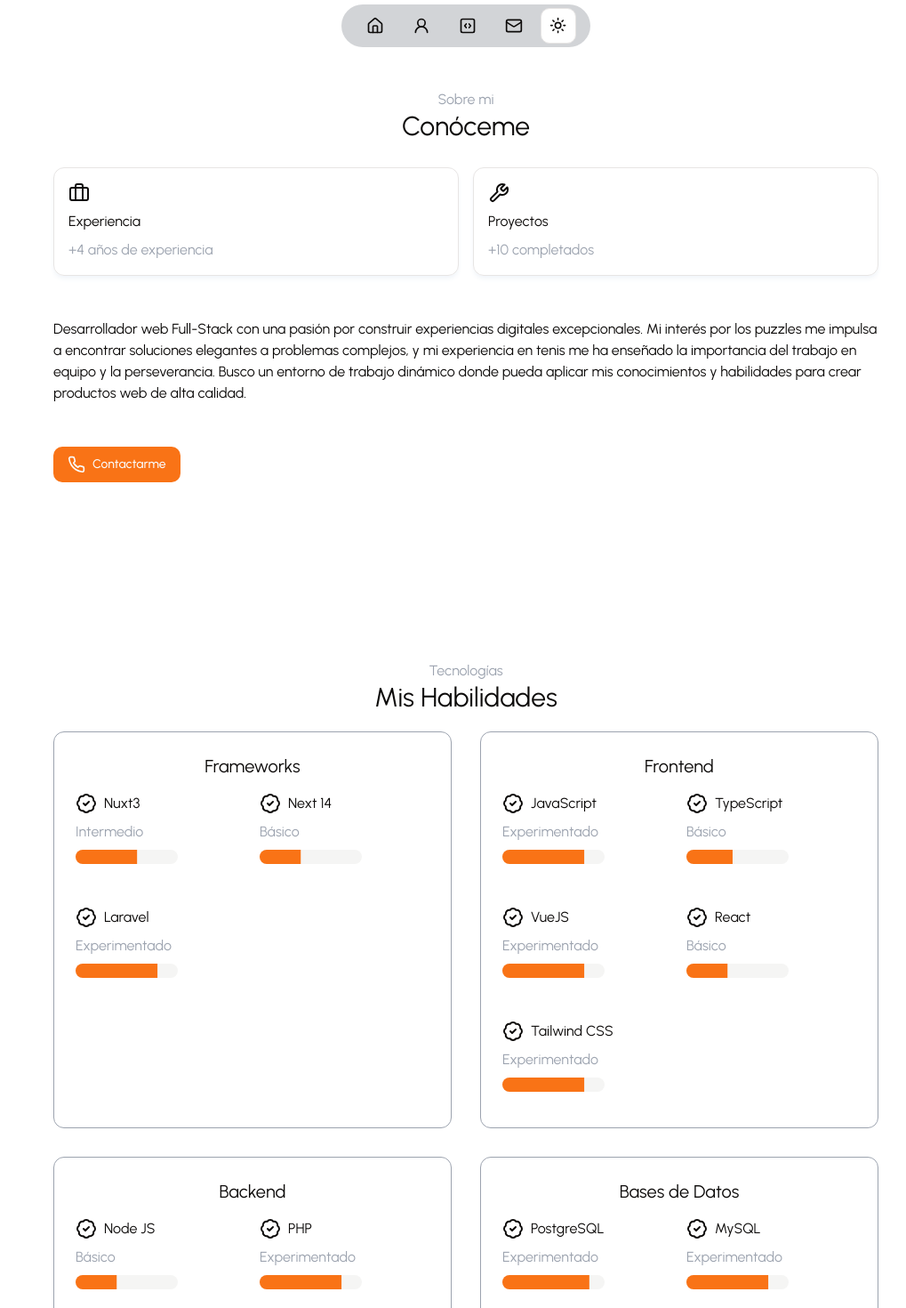
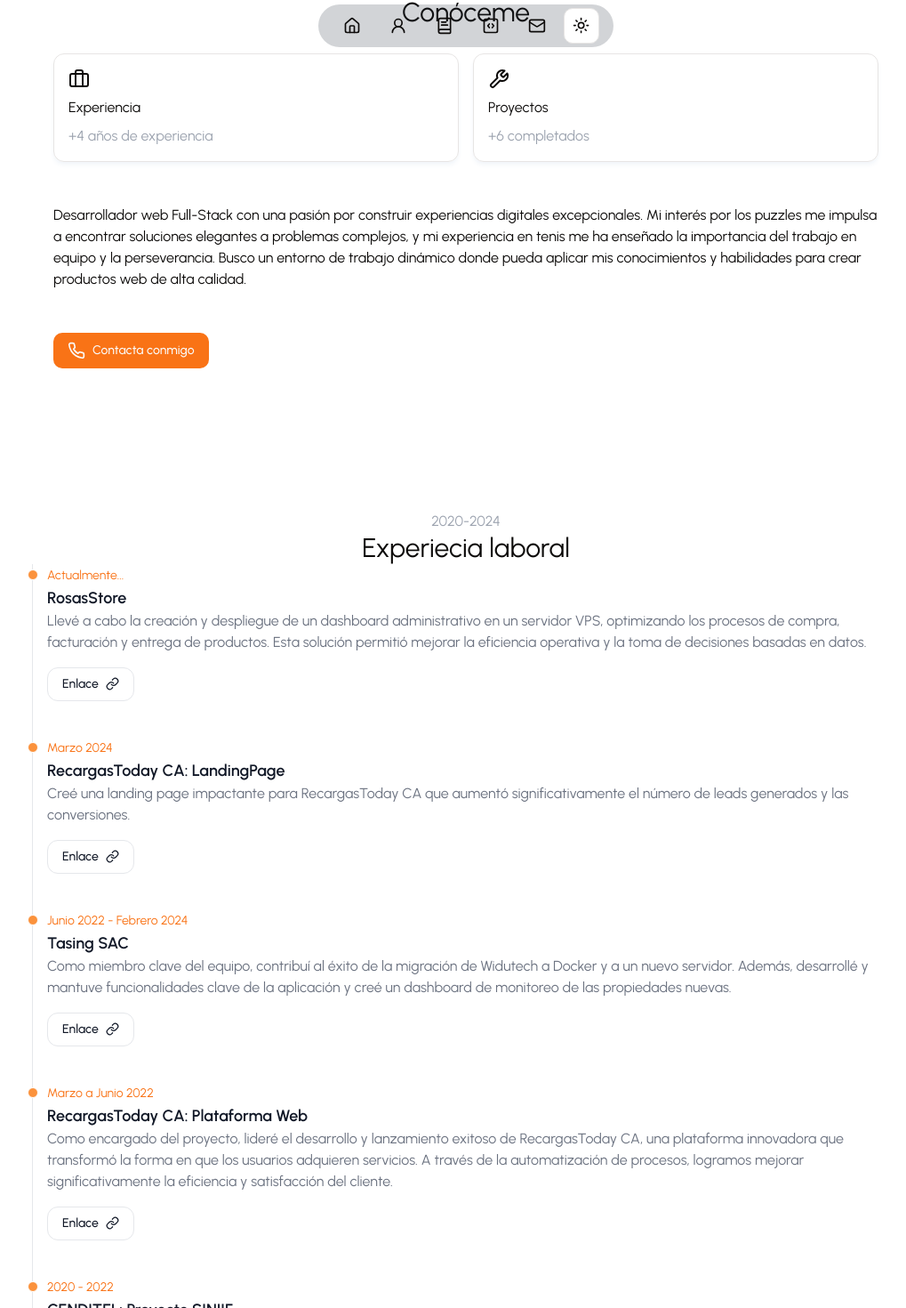
Before and after one commit to jrosasr/porfolio, a Next.js app: page / in a window 1280 px wide. Shown: the part 715-2185 px from the top of the page at 89% size, without its empty margins (116-1135 px from the left). Built offline with nearby package versions, Linux system fonts and the light colour scheme.

Commit message:
actualizacion de datos laborales y componente Timeline

```diff
--- a/app/page.tsx
+++ b/app/page.tsx
@@ -5,6 +5,7 @@ import Portfolio from '@/components/portfolio.tsx';
 import Experience from '@/components/experience.tsx';
 import Contact from '@/components/contact.tsx';
 import Footer from '@/components/footer';
+import Timeline from '@/components/timeline';
 
 export default function Home() {
   return (
@@ -12,6 +13,7 @@ export default function Home() {
       <Navbar />
       <Introduction />
       <AboutMe />
+      <Timeline />
       <Experience />
       <Portfolio />
       <Contact />
--- a/components/about-me.tsx
+++ b/components/about-me.tsx
@@ -1,7 +1,8 @@
 import Title from "@/components/shared/title.tsx";
 import { dataAboutMe } from "@/data";
-import { Button } from "./ui/button";
+import { buttonVariants } from "@/components/ui/button";
 import { Phone } from "lucide-react";
+import Link from "next/link";
 
 export default function AboutMe() {
   return (
@@ -31,9 +32,9 @@ export default function AboutMe() {
             de trabajo dinámico donde pueda aplicar mis conocimientos y
             habilidades para crear productos web de alta calidad.
           </p>
-          <Button>
-            <Phone size={20} className="mr-2" /> Contactarme
-          </Button>
+          <Link className={buttonVariants()} href="https://api.whatsapp.com/send?phone=584247060700" target="_blank">
+              <Phone size={20} className="mr-2" /> Contacta conmigo
+          </Link>
         </div>
       </div>
     </div>
--- a/components/contact.tsx
+++ b/components/contact.tsx
@@ -11,7 +11,7 @@ export default function Contact() {
             <div className="md:gap-7 grid grid-cols-1 md:grid-cols-3 mt-8">
                 <div>
                     {dataContact.map((data) => (
-                        <div key={data.id} className="flex flex-col items-center dark:bg-slate-800 mb-5 p-4 rounded-lg">
+                        <div key={data.id} className="flex flex-col items-center dark:bg-slate-800 mb-5 p-4 border rounded-lg">
                             {data.icon}
                             <p>{data.title}</p>
                             <Link href={data.link} target="_blank" className="text-blue-500">{data.subtitle}</Link>
--- a/components/experience.tsx
+++ b/components/experience.tsx
@@ -7,21 +7,25 @@ export default function Experience() {
     return (
         <div className="mx-auto md:px-12 md:py-44 p-6 max-w-5xl">
             <Title title="Mis Habilidades" pretitle="Tecnologías" />
-            <div className="gap-8 grid md:grid-cols-2 mt-5">
+            <div className="gap-8 grid md:grid-cols-3 mt-5">
                 {dataExperience.map((data) => (
                     <div
                         key={data.id}
                         className="border-gray-400 p-6 border rounded-xl"
                     >
-                        <h3 className="text-center text-xl">{data.title}</h3>
-                        <div className="gap-4 grid md:grid-cols-2">
+                        <h3 className="mb-4 text-center text-xl">{data.title}</h3>
+                        <div className="gap-4 grid md:grid-cols-1">
                             {data.experience.map((exp) => (
-                                <div key={exp.name} className="my-4">
-                                    <p className="flex gap-2 mb-2">
-                                        <BadgeCheck /> {exp.name}
-                                    </p>
-                                    <p className="mb-2 text-gray-400">{exp.subtitle}</p>
-                                    <Progress value={exp.value} className="w-[60%]" />
+                                <div key={exp.name} className="flex">
+                                    <div className="flex items-center gap-2">
+                                        <BadgeCheck />
+                                        <p className="flex flex-col">
+                                            <span>{exp.name}</span>
+                                            <span className="text-orange-400 text-xs">{exp.subtitle}</span>
+                                        </p>
+                                            {/* <span className="mb-2 ml-8 text-gray-400">{exp.subtitle}</span> */}
+                                    </div>
+                                    {/* <Progress value={exp.value} className="w-[60%]" /> */}
                                 </div>
                             ))}
                         </div>
--- a/components/introduction.tsx
+++ b/components/introduction.tsx
@@ -1,4 +1,4 @@
-import { Mail, Paperclip } from "lucide-react";
+import { Mail, Paperclip, Phone } from "lucide-react";
 import Image from "next/image";
 import Link from "next/link";
 
@@ -14,8 +14,8 @@ export default function Introduction() {
                 <h2 className="text-2xl text-gray-400">Desarrollador Full-Stack</h2>
                 <div className="flex items-center">
                     <div className="flex md:flex-row flex-col justify-between gap-4 mx-auto mt-10">
-                        <Link className={buttonVariants()} href='#account'>
-                            <Mail className="mr-2" /> Contacta conmigo
+                        <Link className={buttonVariants()} href="https://api.whatsapp.com/send?phone=584247060700" target="_blank">
+                            <Phone size={20} className="mr-2" /> Contacta conmigo
                         </Link>
                         <Link className={buttonVariants({ variant: "secondary" })} href='/cv-juan-rosas.pdf' target="_blank">
                             <Paperclip className="mr-2" /> Descargar CV
--- a/components/portfolio.tsx
+++ b/components/portfolio.tsx
@@ -9,13 +9,13 @@ export default function Portfolio() {
         <div id="portfolio" className="mx-auto mb-8 md:py-24 p-4 max-w-4xl">
             <Title title="Portfolio Freelancer" pretitle="Proyectos Realizados" />
 
-            <div className="gap-14 grid md:grid-cols-3">
+            <div className="gap-14 grid md:grid-cols-3 mt-8">
                 {dataPortfolio.map((item) => (
                     <div key={item.id}>
-                        <h3 className="mb-4 text-xl">{item.title}</h3>
+                        <h3 className="mb-4 text-gray-200 text-xl">{item.title}</h3>
                         <Image src={item.image} alt={item.title} height={300} width={300} className="rounded-2xl w-full" />
                         <div className="flex gap-3 mt-4">
-                            <Link className={buttonVariants({variant: "outline"})} href={item.urlGithub} target="_blank">Github</Link>
+                            {item.urlGithub && <Link className={buttonVariants({variant: "outline"})} href={item.urlGithub} target="_blank">Repo</Link>}
                             <Link className={buttonVariants()} href={item.urlDemo} target="_blank">Demo</Link>
                         </div>
                     </div>
--- a/components/shared/container.tsx
+++ b/components/shared/container.tsx
@@ -4,7 +4,7 @@ interface ContainerProps {
 export default function Container( props: ContainerProps ) {
     const { children } = props
     return (
-        <div className="mx-auto px-12 md:px-40 py-20 md:py-36 max-w-3xl">
+        <div className="mx-auto px-12 md:px-40 py-20 max-w-3xl">
             {children}
         </div>
     );
--- /dev/null
+++ b/components/timeline-card.tsx
@@ -0,0 +1,49 @@
+interface TimelineCardProps {
+  children: React.ReactNode;
+  title: string;
+  subtitle: string;
+  time: string;
+  url?: string;
+}
+export default function TimelineCard(props: TimelineCardProps) {
+  const { children, title, subtitle, time, url } = props;
+
+  return (
+    <li className="mb-10 ms-4">
+      <div className="absolute border-white dark:border-gray-900 bg-orange-400 dark:bg-orange-700 mt-1.5 border rounded-full w-3 h-3 -start-1.5"></div>
+      <time className="mb-1 font-normal text-orange-500 text-sm leading-none">
+        {time}
+      </time>
+      <h3 className="font-semibold text-gray-900 text-lg dark:text-white">
+        {title}
+      </h3>
+      <p className="mb-4 font-normal text-base text-gray-500 dark:text-gray-400">
+        {children}
+      </p>
+      {url && (
+        <a
+          href={url}
+          target="_blank"
+          className="inline-flex focus:z-10 items-center gap-x-2 border-gray-200 dark:border-gray-600 bg-white hover:bg-gray-100 dark:hover:bg-gray-700 dark:bg-gray-800 px-4 py-2 border rounded-lg focus:ring-4 focus:ring-gray-100 dark:focus:ring-gray-700 font-medium text-gray-900 text-sm hover:text-orange-500 focus:outline-none dark:hover:text-white focus:text-orange-600 dark:text-gray-400"
+        >
+          Enlace
+          <svg
+            xmlns="http://www.w3.org/2000/svg"
+            width="15"
+            height="15"
+            viewBox="0 0 24 24"
+            fill="none"
+            stroke="currentColor"
+            strokeWidth="2"
+            strokeLinecap="round"
+            strokeLinejoin="round"
+            className="lucide lucide-link"
+          >
+            <path d="M10 13a5 5 0 0 0 7.54.54l3-3a5 5 0 0 0-7.07-7.07l-1.72 1.71" />
+            <path d="M14 11a5 5 0 0 0-7.54-.54l-3 3a5 5 0 0 0 7.07 7.07l1.71-1.71" />
+          </svg>
+        </a>
+      )}
+    </li>
+  );
+}
--- /dev/null
+++ b/components/timeline.tsx
@@ -0,0 +1,26 @@
+import { dataTimelineExperience } from "@/data";
+import Title from "./shared/title";
+import TimelineCard from "./timeline-card";
+
+export default function Timeline() {
+  return (
+    <div className="mx-auto md:mt-28 p-6 max-w-5xl" id="experience">
+      <Title title="Experiecia laboral" pretitle="2020-2024" />
+
+
+        <ol className="relative border-gray-200 border-s dark:border-gray-700">
+          {dataTimelineExperience.map((data) => (
+            <TimelineCard
+              key={data.id}
+              title={data.title}
+              subtitle={data.rol}
+              time={data.time}
+              url={data.url}
+            >
+              {data.description}
+            </TimelineCard>
+          ))}
+        </ol>
+    </div>
+  );
+}
--- a/data.tsx
+++ b/data.tsx
@@ -1,3 +1,4 @@
+import { url } from "inspector";
 import { BellPlus, BookText, Briefcase, Brush, Code2, CodeSquare, Home, Inbox, Mail, PanelsTopLeft, Phone, UserRound, UsersRound, Wrench } from "lucide-react";
 
 export const dataAboutMe = [
@@ -11,7 +12,7 @@ export const dataAboutMe = [
         id: 3,
         name: "Proyectos",
         icon: <Wrench />,
-        description: "+10 completados",
+        description: "+6 completados",
     },
 ];
 
@@ -28,12 +29,12 @@ export const itemsNavbar = [
         icon: <UserRound size={20} />,
         link: "#about-me",
     },
-    // {
-    //     id: 3,
-    //     title: "Book",
-    //     icon: <BookText size={20} />,
-    //     link: "#services",
-    // },
+    {
+        id: 3,
+        title: "Book",
+        icon: <BookText size={20} />,
+        link: "#experience",
+    },
     {
         id: 4,
         title: "Porfolio",
@@ -112,6 +113,56 @@ export const dataPortfolio = [
     // },
 ];
 
+export const dataTimelineExperience = [
+    {
+        id: 1,
+        time: "Actualmente...",
+        title: "RosasStore",
+        url: "https://app.rosas-store.com",
+        rol: 'Desarrollador Full-Stack',
+        description: 'Llevé a cabo la creación y despliegue de un dashboard administrativo en un servidor VPS, optimizando los procesos de compra, facturación y entrega de productos. Esta solución permitió mejorar la eficiencia operativa y la toma de decisiones basadas en datos.',
+    },
+    {
+        id: 2,
+        time: "Marzo 2024",
+        title: "RecargasToday CA: LandingPage",
+        url: "https://recargastoday.com",
+        rol: 'Desarrollador Frontend',
+        description: "Creé una landing page impactante para RecargasToday CA que aumentó significativamente el número de leads generados y las conversiones.",
+    },
+    {
+        id: 3,
+        time: "Junio 2022 - Febrero 2024",
+        title: "Tasing SAC",
+        url: "https://tasing.pe",
+        rol: 'Desarrollador Full-Stack',
+        description: "Como miembro clave del equipo, contribuí al éxito de la migración de Widutech a Docker y a un nuevo servidor. Además, desarrollé y mantuve funcionalidades clave de la aplicación y creé un dashboard de monitoreo de las propiedades nuevas.",
+    },
+    {
+        id: 4,
+        time: "Marzo a Junio 2022",
+        title: "RecargasToday CA: Plataforma Web",
+        url: "https://app.recargastoday.com/iniciar-sesion",
+        rol: 'Desarrollador Full-Stack',
+        description: "Como encargado del proyecto, lideré el desarrollo y lanzamiento exitoso de RecargasToday CA, una plataforma innovadora que transformó la forma en que los usuarios adquieren servicios. A través de la automatización de procesos, logramos mejorar significativamente la eficiencia y satisfacción del cliente.",
+    },
+    {
+        id: 5,
+        time: "2020 - 2022",
+        title: "CENDITEL: Proyecto SINIIF",
+        url: "https://bosquesdevenezuela.com/",
+        rol: 'Desarrollador Full-Stack',
+        description: "Desarrollé funcionalidades en los módulos de especie y árbol, así como en el Geoportal, implementando soluciones para la gestión de recursos naturales.",
+    },
+    {
+        id: 6,
+        time: "2019 - 2022",
+        title: "CENDITEL: Proyecto Kavac",
+        url: "https://www.cenditel.gob.ve/portal/kavac-sistema-de-gestion-de-recursos/",
+        rol: 'Desarrollador Full-Stack',
+        description: "Colaboré estrechamente con el equipo de desarrollo de Kavac para implementar los módulos contables y de compras, asegurando su integración con el resto del sistema.",
+    },
+];
 
 export const dataExperience = [
     {
@@ -130,7 +181,7 @@ export const dataExperience = [
             },
             {
                 name: "Laravel",
-                subtitle: "Experimentado",
+                subtitle: "Intermedio",
                 value: 80,
             },
         ],
@@ -141,7 +192,7 @@ export const dataExperience = [
         experience: [
             {
                 name: "JavaScript",
-                subtitle: "Experimentado",
+                subtitle: "Intermedio",
                 value: 80,
             },
             {
@@ -315,7 +366,7 @@ export const dataContact = [
         id: 1,
         title: "Teléfono",
         subtitle: "+58 424-706-0700",
-        link: "tel:+584247060700",
+        link: "https://api.whatsapp.com/send?phone=584247060700",
         icon: <Phone />,
     },
     {
@@ -336,7 +387,7 @@ export const dataContact = [
         id: 4,
         title: "Email",
         subtitle: "juan.rosasr01@gmail.com",
-        link: "mailto:test@test.com",
+        link: "mailto:juan.rosasr01@gmail.com",
         icon: <Inbox />,
     },
 ];
```
